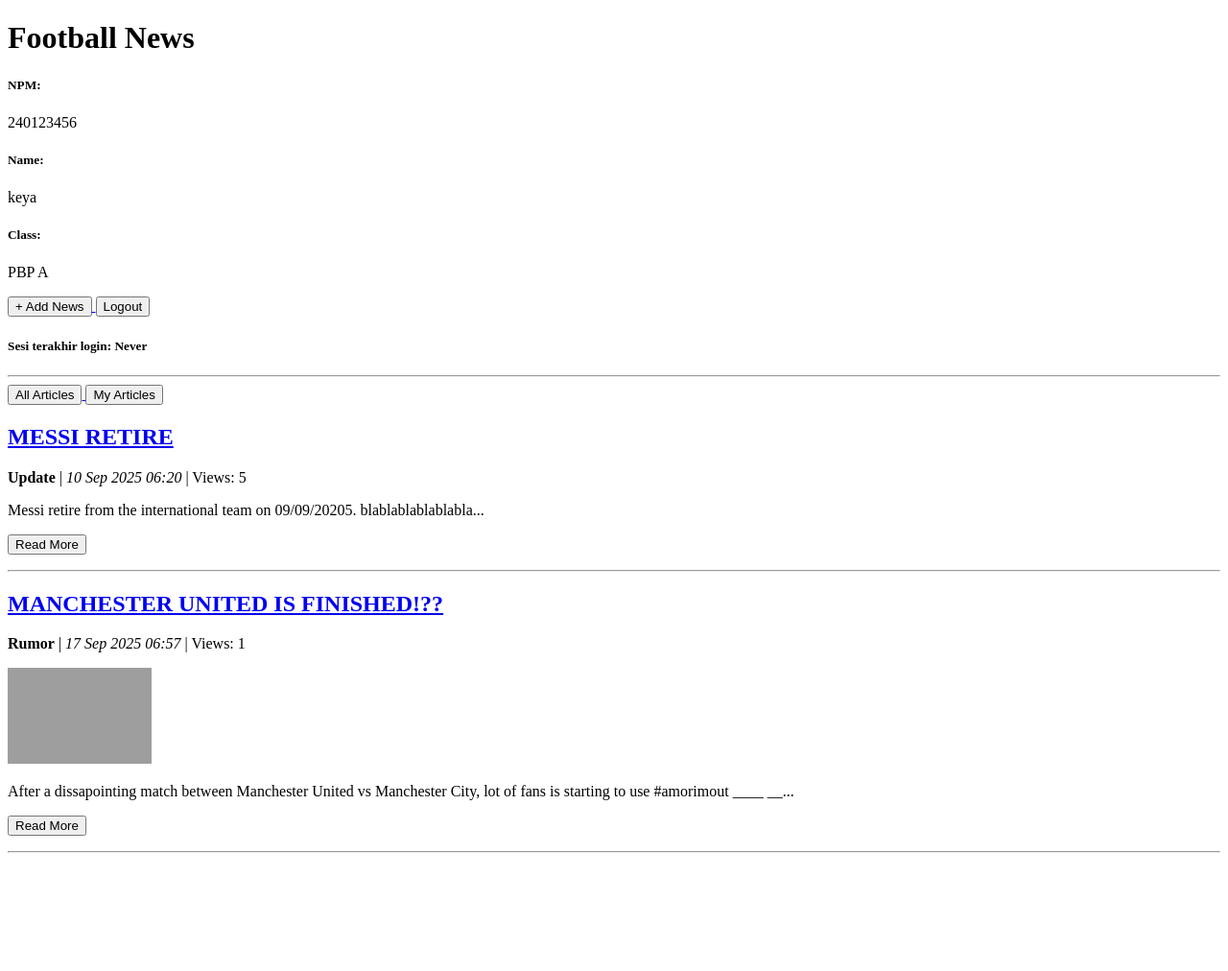
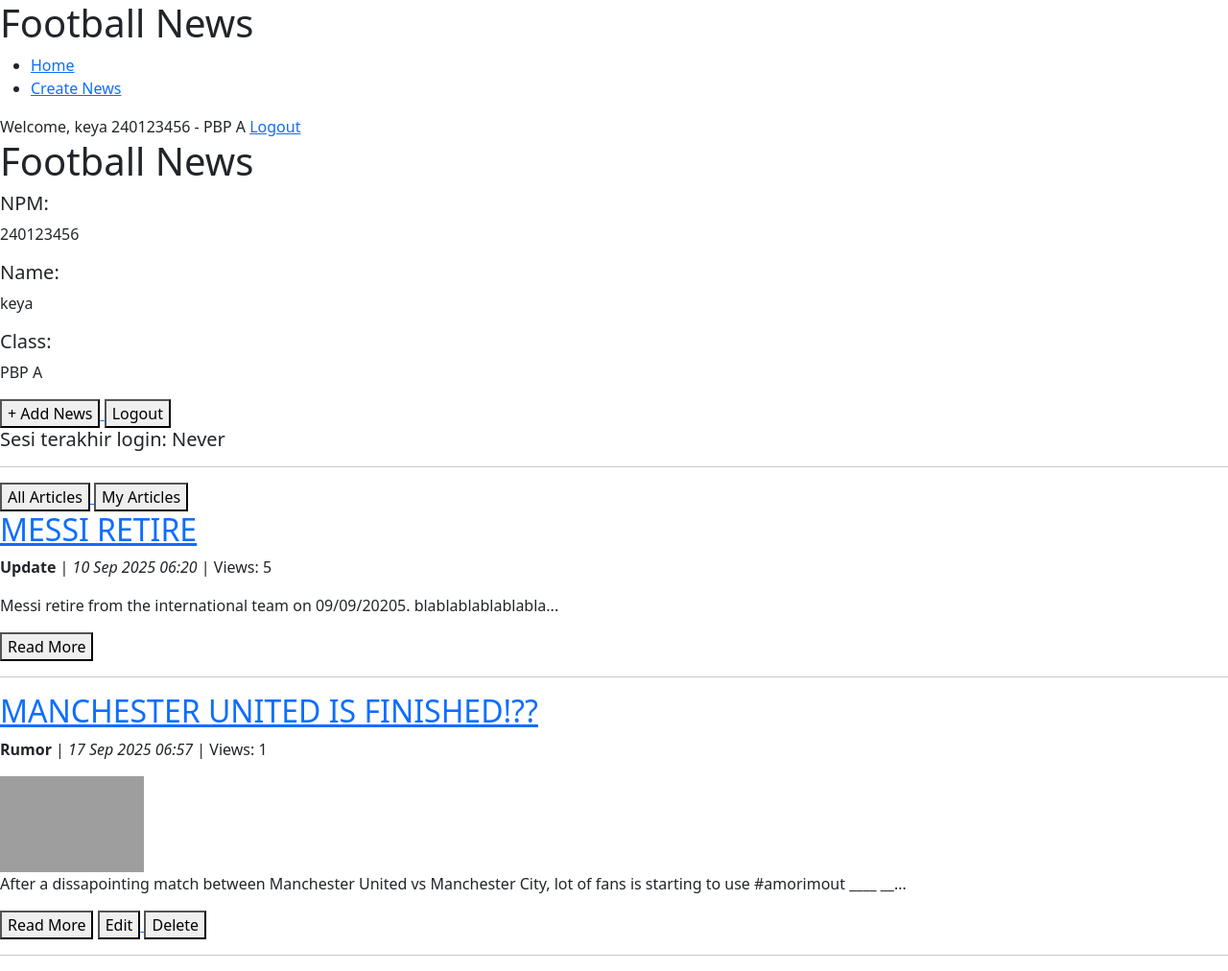
Before and after one commit to aliakb-12/football-news, a Django app: page / in a window 1280 px wide. Shown: the whole page at 96% size. Before the commit the page ends 889 px from the top, so only its background shows below. Run offline with Django 5.2, Linux system fonts and the light colour scheme; a user stored in the database is signed in; data comes from the database, SQL or seed files in the repository; both versions use the stored data as it was after the commit; grey boxes are pictures that could not be loaded.

Commit message:
Tutorial 4

```diff
--- a/main/templates/create_news.html
+++ b/main/templates/create_news.html
@@ -1,6 +1,6 @@
 {% extends 'base.html' %}
 {% block content %}
-<h1>Add Newset</h1>
+<h1>Add News</h1>
 
 <form method="POST">
   {% csrf_token %}
--- a/main/templates/main.html
+++ b/main/templates/main.html
@@ -1,5 +1,6 @@
 {% extends 'base.html' %}
 {% block content %}
+{% include 'navbar.html' %}
 
 <h1>Football News</h1>
 
@@ -49,9 +50,24 @@
 
 <p>{{ news.content|truncatewords:25 }}...</p>
 
-  <p><a href="{% url 'main:show_news' news.id %}"><button>Read More</button></a></p>
+<p>
+    <a href="{% url 'main:show_news' news.id %}"><button>Read More</button></a>
+    {% if user.is_authenticated and news.user == user %}
+    <a href="{% url 'main:edit_news' news.pk %}">
+        <button>
+            Edit
+        </button>
+    </a>
+    <a>
+      <a href="{% url 'main:delete_news' news.pk %}">
+        <button>
+            Delete
+        </button>
+    </a>
+    {% endif %}
+</p>
+
 </div>
-
 <hr>
 {% endfor %}
 
--- a/main/urls.py
+++ b/main/urls.py
@@ -1,5 +1,5 @@
 from django.urls import path
-from main.views import show_main, show_news, create_news, show_xml, show_json, show_json_by_id, show_xml_by_id, register, login_user, logout_user
+from main.views import show_main, show_news, create_news, show_xml, show_json, show_json_by_id, show_xml_by_id, register, login_user, logout_user, edit_news, delete_news
 
 app_name = 'main'
 
@@ -13,6 +13,8 @@ urlpatterns = [
     path('json/<str:news_id>/', show_json_by_id, name='show_json_by_id'),
     path('register/', register, name='register'),
     path('login', login_user, name='login'),
-    path('logout', logout_user, name='logout')
+    path('logout', logout_user, name='logout'),
+    path('news/<uuid:id>/edit', edit_news, name='edit_news'),
+    path('news/<uuid:id>/delete', delete_news, name='delete_news'),
 
 ]
--- a/main/views.py
+++ b/main/views.py
@@ -111,3 +111,21 @@ def show_json_by_id(request, news_id):
        return HttpResponse(json_data, content_type="application/json")
    except News.DoesNotExist:
        return HttpResponse(status=404)
+
+def edit_news(request, id):
+    news = get_object_or_404(News, pk=id)
+    form = NewsForm(request.POST or None, instance=news)
+    if form.is_valid() and request.method == 'POST':
+        form.save()
+        return redirect('main:show_main')
+
+    context = {
+        'form': form
+    }
+
+    return render(request, "edit_news.html", context)
+
+def delete_news(request, id):
+    news = get_object_or_404(News, pk=id)
+    news.delete()
+    return HttpResponseRedirect(reverse('main:show_main'))
--- a/templates/base.html
+++ b/templates/base.html
@@ -5,6 +5,11 @@
     <meta charset="UTF-8" />
     <meta name="viewport" content="width=device-width, initial-scale=1.0" />
     {% block meta %} {% endblock meta %}
+    <link href="https://cdn.jsdelivr.net/npm/bootstrap@5.3.2/dist/css/bootstrap.min.css" rel="stylesheet" integrity="sha384-T3c6CoIi6uLrA9TneNEoa7RxnatzjcDSCmG1MXxSR1GAsXEV/Dwwykc2MPK8M2HN" crossorigin="anonymous">
+    <script src="https://code.jquery.com/jquery-3.6.0.min.js" integrity="sha384-KyZXEAg3QhqLMpG8r+J4jsl5c9zdLKaUk5Ae5f5b1bw6AUn5f5v8FZJoMxm6f5cH1" crossorigin="anonymous"></script>
+    <script src="https://cdn.jsdelivr.net/npm/@popperjs/core@2.11.8/dist/umd/popper.min.js" integrity="sha384-I7E8VVD/ismYTF4hNIPjVp/Zjvgyol6VFvRkX/vR+Vc4jQkC+hVqc2pM8ODewa9r" crossorigin="anonymous"></script>
+    <script src="https://cdn.jsdelivr.net/npm/bootstrap@5.3.2/dist/js/bootstrap.min.js" integrity="sha384-BBtl+eGJRgqQAUMxJ7pMwbEyER4l1g+O15P+16Ep7Q9Q+zqX6gSbd85u4mG4QzX+" crossorigin="anonymous"></script>
+
 </head>
 
 <body>
--- /dev/null
+++ b/templates/navbar.html
@@ -0,0 +1,21 @@
+<nav>
+    <h1>Football News</h1>
+
+    <ul>
+      <li><a href="/">Home</a></li>
+      <li><a href="{% url 'main:create_news' %}">Create News</a></li>
+    </ul>
+
+    {% if user.is_authenticated %}
+      <div>
+        <span>Welcome, {{ name|default:user.username }}</span>
+        <span>{{ npm|default:"Student" }} - {{ class|default:"Class" }}</span>
+        <a href="{% url 'main:logout' %}">Logout</a>
+      </div>
+    {% else %}
+      <div>
+        <a href="{% url 'main:login' %}">Login</a>
+        <a href="{% url 'main:register' %}">Register</a>
+      </div>
+    {% endif %}
+  </nav>
```
Also changed, not shown: football_news/settings.py (+7 -0 lines), main/templates/edit_news.html (added, +22 -0 lines), db.sqlite3. Lines whose indentation alone changed are shown as unchanged.
